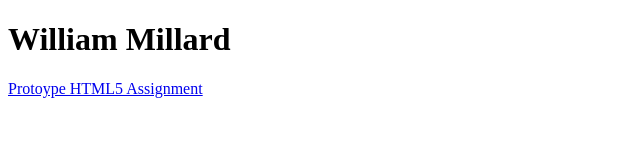
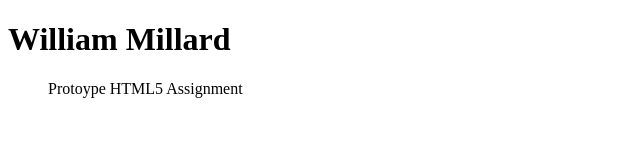
Before and after one commit to wamillard/2021-fall-ifsc-1310-10, a plain HTML site: page index.html in a window 1280 px wide. Shown: the whole page, without its empty margins (0-640 px from the left). Drawn offline with Linux system fonts and the light colour scheme.

Commit message:
revised gordo with directory

```diff
--- a/index.html
+++ b/index.html
@@ -13,8 +13,9 @@
     <body>
         <h1>William Millard</h1>
 
-        <p1>
-            <a href="/Gordo/index.html">Protoype HTML5 Assignment</a>
-        </p1>
+        <ul>
+            <l1>Protoype HTML5 Assignment</l1>
+        </ul>
+
     </body>
 </html>
```
Also changed, not shown: gordo/assets/img/Monkey.jfif (added), gordo/index.html (renamed from Gordo/index.html).
